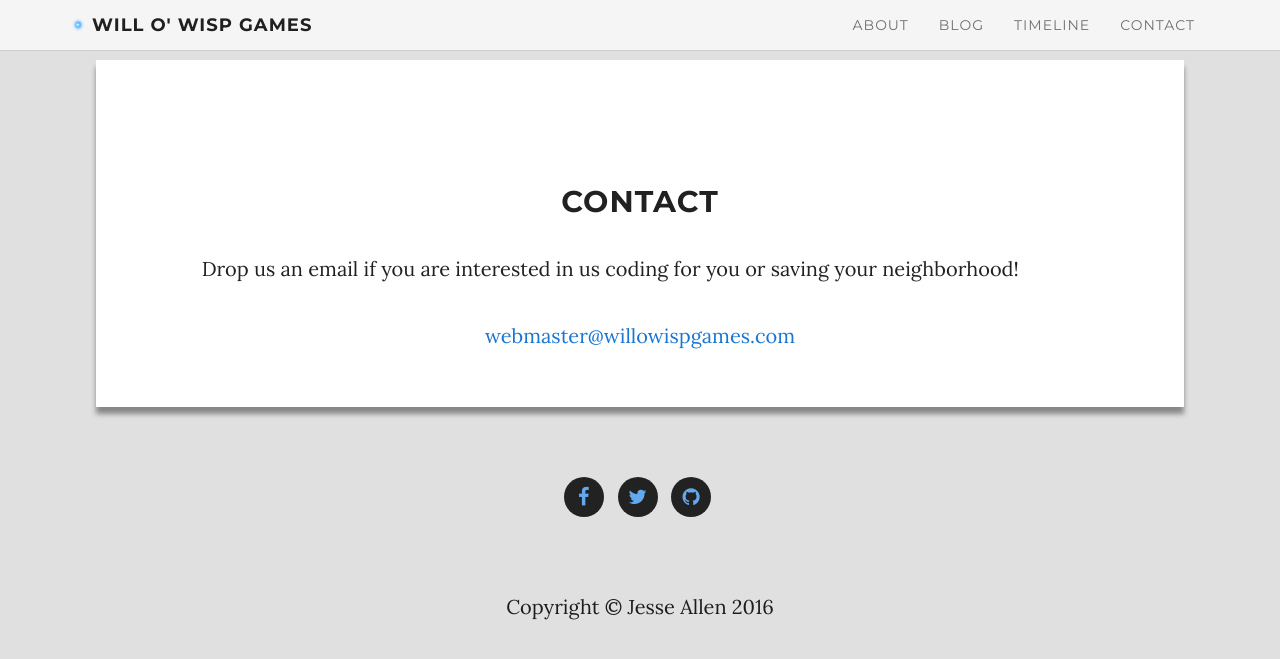
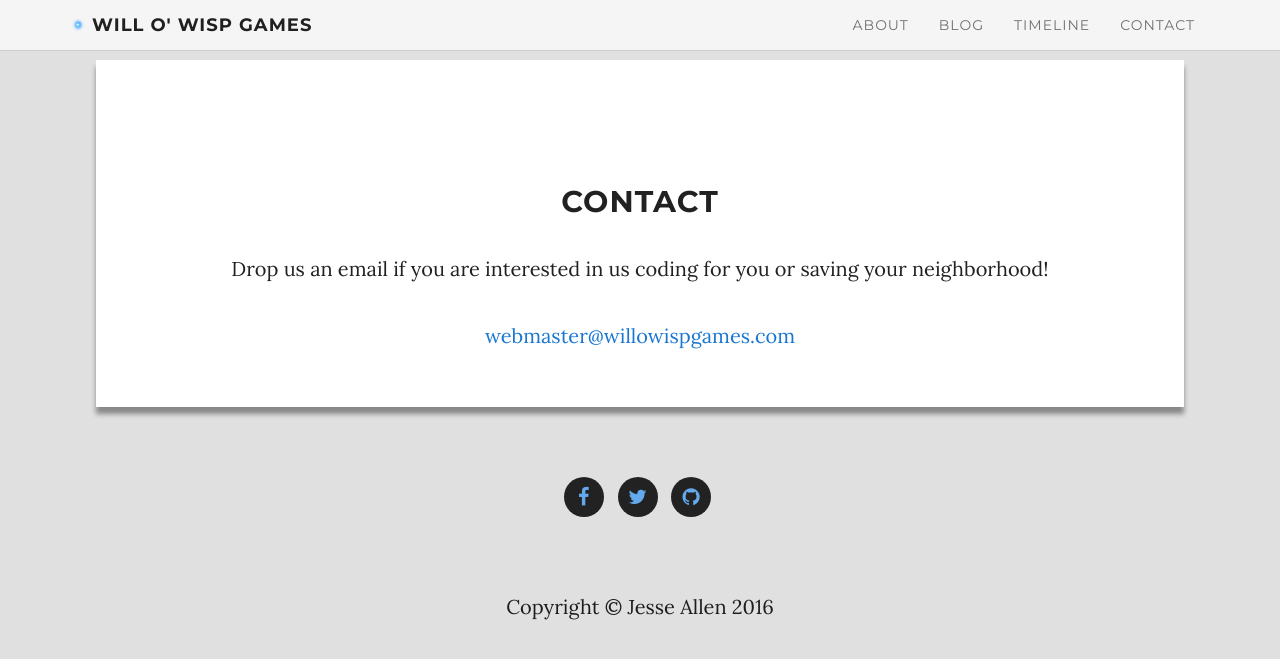
Before and after one commit to WilloWispGames/WilloWispGames.github.io, a Jekyll site: the page built from index.html, in a window 1280 px wide and 900 px high, scrolled down 3746 px. Shown: the top 659 px of the window. Built offline with Jekyll 4.4.1, drawn with Linux system fonts in a browser that asks for light colours; nearby versions of some CDN libraries; comment, search, counter and statistics services are not loaded.

Commit message:
p2 updates

```diff
--- a/contact.html
+++ b/contact.html
@@ -5,4 +5,6 @@ title: Contact
 ---
 ## Contact
 
+<div class="p2">
 Drop us an email if you are interested in us coding for you or saving your neighborhood!
+</div>
```
